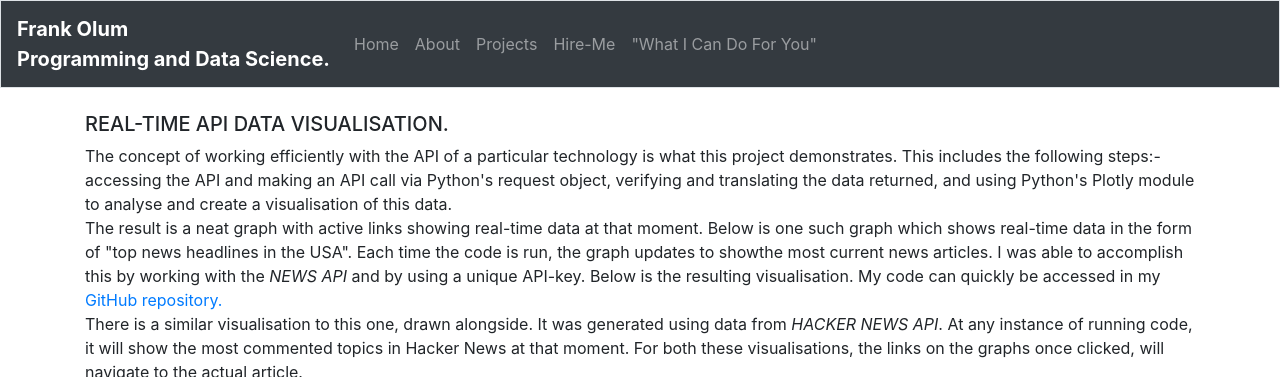
After one commit to frankTheCodeBoy/sample_portfolio, a Django app: page /api-project/ in a window 1280 px wide. The commit adds this page. Shown: the top 377 px of the page. Run offline with Django 4.2, Linux system fonts and the light colour scheme; some libraries are stand-ins or nearby versions.

Commit message:
template files

```diff
--- a/portfolio/urls.py
+++ b/portfolio/urls.py
@@ -29,5 +29,10 @@ urlpatterns = [
         views.contact,
         name="contact",
     ),
+    path(
+        "api-project/",
+        views.api_project,
+        name="api_project",
+    ),
 
 ]
--- a/portfolio/views.py
+++ b/portfolio/views.py
@@ -15,3 +15,6 @@ def services(request):
 
 def contact(request):
     return render(request, 'portfolio/contact.html', {})
+
+def api_project(request):
+    return render(request, 'portfolio/api-project.html', {})
--- a/templates/portfolio/about.html
+++ b/templates/portfolio/about.html
@@ -43,7 +43,8 @@
     <div class="card-body">
         <div class="pop-up"></div>
         <div class="t-font"><span class="check">★</span>
-            <a href="#"> A BOOK-MARKING WEB APPLICATION</a></div>
+            <a href="{% url 'portfolio:api_project' %}">
+             A BOOK-MARKING WEB APPLICATION</a></div>
         <div class="t-font"><span class="check">★</span>
             <a href="#"> REAL-TIME API DATA VISUALISATION</a></div>
         <div class="t-font"><span class="check">★</span>
--- /dev/null
+++ b/templates/portfolio/api-project.html
@@ -0,0 +1,40 @@
+{% extends 'portfolio/base.html' %}
+{% load static %}
+
+{% block title_block %}
+    api-project
+{% endblock %}
+
+{% block body_block %}
+    <div class="container">
+        <h5 class="mark-one new-standtxt">REAL-TIME API DATA VISUALISATION.</h5>
+        <p>
+          The concept of working efficiently with the API of a particular
+          technology is what this project demonstrates. This includes the
+          following steps:- accessing the API and making an API call via
+          Python's request object, verifying and translating the data returned,
+          and using Python's Plotly module to analyse and create a visualisation
+          of this data.
+          <br>
+          The result is a neat graph with active links showing real-time data
+          at that moment. Below is one such graph which shows real-time data in
+          the form of "top news headlines in the USA". Each time the code is
+          run, the graph updates to showthe most current news articles.
+          I was able to accomplish this by working with the <i>NEWS API</i> and
+          by using a unique API-key. Below is the resulting visualisation.
+          My code can quickly be accessed in my <a href="#">GitHub repository.
+          </a><br>
+          There is a similar visualisation to this one, drawn alongside. It was
+          generated using data from <i>HACKER NEWS API</i>. At any instance of
+          running code, it will show the most commented topics in Hacker News
+          at that moment. For both these visualisations, the links on the
+          graphs once clicked, will navigate to the actual article.
+        </p>
+        <div>
+            <img class="img-api" src="{% static 'images/top_usa_news.html.png' %}">
+            <img class="img-disc" src="{% static 'images/hn_discussions.html.png' %}">
+        </div>
+
+
+    </div>
+{% endblock %}
--- a/templates/portfolio/projects.html
+++ b/templates/portfolio/projects.html
@@ -6,7 +6,7 @@
 {% endblock %}
 
 {% block body_block %}
-<div class="first-div">
+<div class="container">
     <h1 class="display-4 basic-style"><strong>Projects.</strong></h1>
     <p class="new-p">This page presents a summary of both simple and complex
     projects that I have successfully completed.</p>
@@ -144,7 +144,8 @@
         The background code for this work can be found in this
         <a href="#">repository.</a>
       </p>
-      <img src="{% static 'images/largescale_earthquakes.html.png' %}">
+      <img width="90%"
+      src="{% static 'images/largescale_earthquakes.html.png' %}">
     </div>
     <div>
       <h5 class="mark-six"> 6). <span class="new-standtxt">
```
Also changed, not shown: templates/portfolio/services.html (+4 -4 lines), 1 other file.
